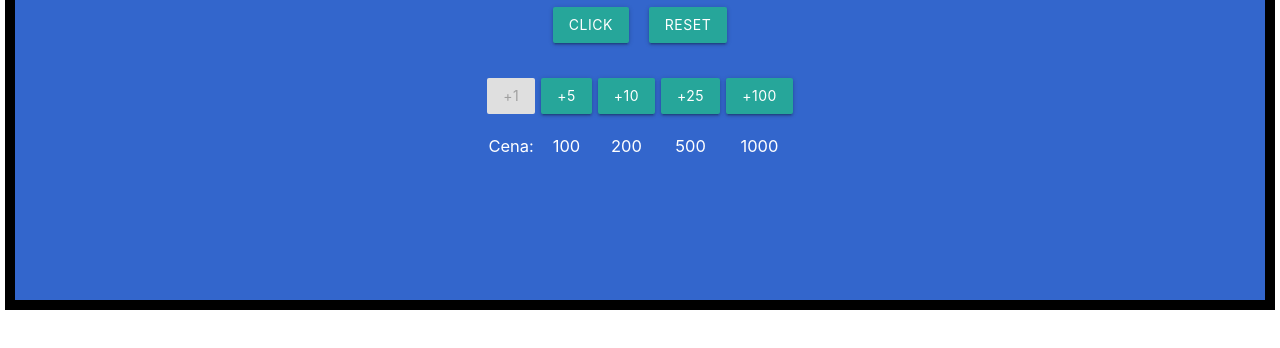
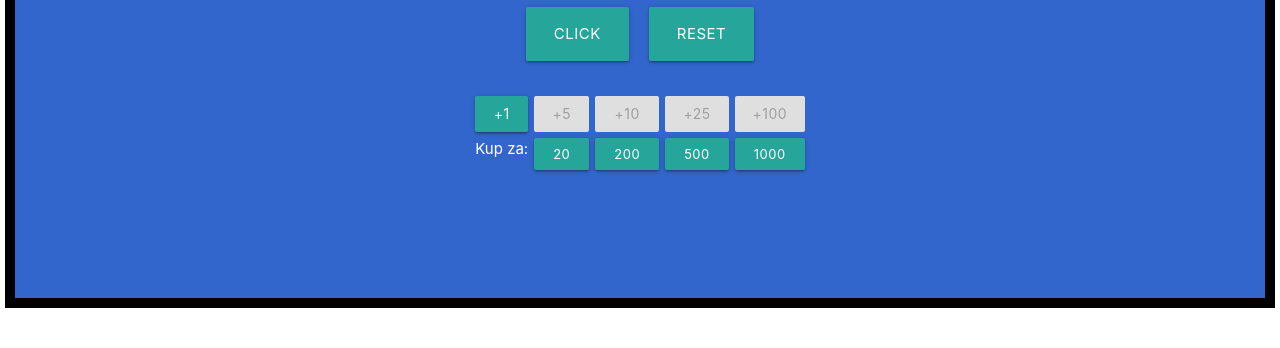
Before and after one commit to rubikon02/Clicker, a plain HTML site: page index.html in a window 1280 px wide. Shown: the part 406-754 px from the top of the page. Drawn offline with nearby package versions, Linux system fonts and the light colour scheme.

Commit message:
buying better click

```diff
--- a/index.html
+++ b/index.html
@@ -13,36 +13,36 @@
         <p id="points">Points: 0</p>
         <div class="flex-center">
             <div class="cointainer">
-                <a id="clicker" class="waves-effect waves-light btn">Click</a>
+                <a id="clicker" class="waves-effect waves-light btn-large">Click</a>
             </div>
 
             <div class="cointainer">
-                <a id="reset" class="waves-effect waves-light btn">Reset</a>
+                <a id="reset" class="waves-effect waves-light btn-large">Reset</a>
             </div>
         </div>
 
         <br>
 
         <div id="adds" class="flex-center">
-            <div class="cointainer">
-                <a id="add1" class="add waves-effect waves-light btn disabled" value="1">+1</a>
-                <p class="cena">Cena:</p>
+            <div class="cointainer addCointainer">
+                <a id="add1" class="add waves-effect waves-light btn" value="1">+1</a>
+                <a class="cena" id="cena">Kup za:</a>
             </div>
-            <div class="cointainer">
-                <a id="add2" class="add waves-effect waves-light btn" value="5">+5</a>
-                <p class="cena">100</p>
+            <div class="cointainer addCointainer">
+                <a id="add2" class="add waves-effect waves-light btn disabled" value="5">+5</a>
+                <a class="btn-small cena" value="20"><span class="cena">20</span></a>
+          </div>
+            <div class="cointainer addCointainer">
+                <a id="add3" class="add waves-effect waves-light btn disabled" value="10">+10</a>
+                <a class="btn-small cena" value="200"><span class="cena">200</span></a>
             </div>
-            <div class="cointainer">
-                <a id="add3" class="add waves-effect waves-light btn" value="10">+10</a>
-                <p class="cena">200</p class="cena">
+            <div class="cointainer addCointainer">
+                <a id="add4" class="add waves-effect waves-light btn disabled" value="25">+25</a>
+                <a class="btn-small cena" value="500"><span class="cena">500</span></a>
             </div>
-            <div class="cointainer">
-                <a id="add4" class="add waves-effect waves-light btn" value="25">+25</a>
-                <p class="cena">500</p class="cena">
-            </div>
-            <div class="cointainer">
-                <a id="add5" class="add waves-effect waves-light btn" value="100">+100</a>
-                <p class="cena">1000</p class="cena">
+            <div class="cointainer addCointainer">
+                <a id="add5" class="add waves-effect waves-light btn disabled" value="100">+100</a>
+                <a class="btn-small cena" value="1000"><span class="cena">1000</span></a>
             </div>
         </div>
 
--- a/scripts/main.js
+++ b/scripts/main.js
@@ -1,6 +1,7 @@
 let myButton = document.querySelector('#clicker');
 let myPoints = document.querySelector('#points');
 let myAdds = document.querySelectorAll('.add');
+let myShop = document.querySelectorAll('a.cena');
 let add = 1;
 let points;
 
@@ -29,10 +30,19 @@ document.querySelector('#reset').onclick = function() {
 for (let i = 0; i < myAdds.length; i++) {
     myAdds[i].addEventListener("click", function() {
         add = myAdds[i].getAttribute("value");
-        for (let j = 0; j < myAdds.length; j++) {
-            myAdds[j].className = 'add waves-effect waves-light btn'
+        // for (let j = 0; j < myAdds.length; j++) {
+        //     myAdds[j].className = 'add waves-effect waves-light btn'
+        // }
+        // myAdds[i].className = 'add waves-effect waves-light btn disabled'
+    });
+}
+
+for (let i = 0; i < myShop.length; i++) {
+    myShop[i].addEventListener("click", function() {
+        if (points >= myShop[i].getAttribute("value")) {
+            points -= myShop[i].getAttribute("value");
+            myAdds[i].classList.remove('disabled');
         }
-        myAdds[i].className = 'add waves-effect waves-light btn disabled'
     });
 }
 
--- a/styles/style.css
+++ b/styles/style.css
@@ -16,6 +16,12 @@
     justify-content: center;
 }
 
+.addCointainer {
+    display: flex;
+    flex-direction: column;
+    vertical-align: middle;
+}
+
 #clicker, #reset {
     margin: 10px;
 }
@@ -31,8 +37,12 @@ body {
 }
 
 .cena {
-    font-size: 1.1em;
     color: white;
+    margin: 3px;
+}
+
+span.cena {
+    font-size: 1em;
 }
 
 p#points {
```
